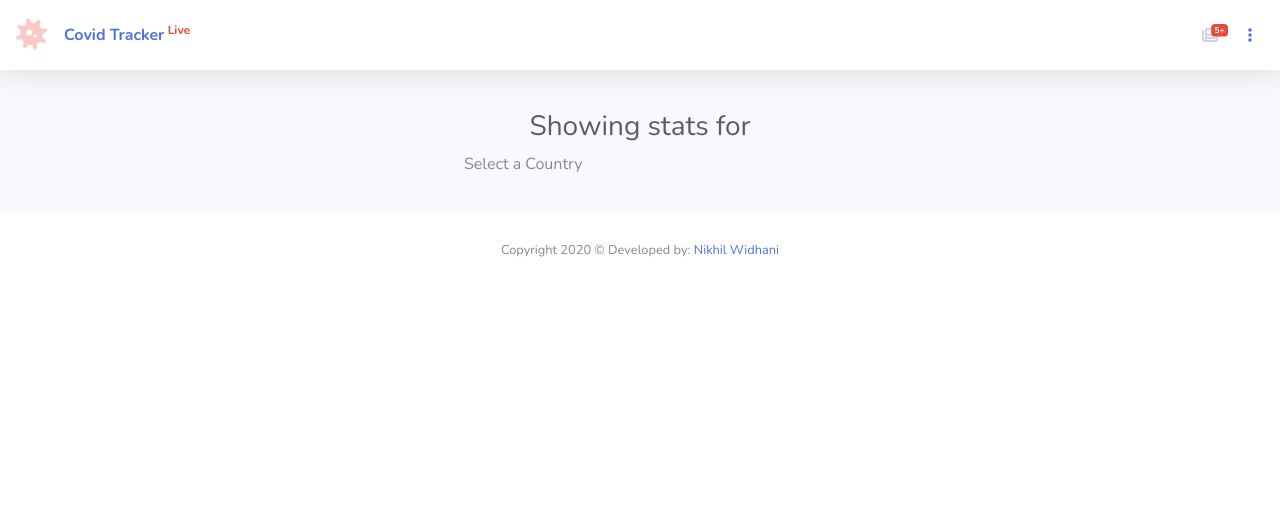
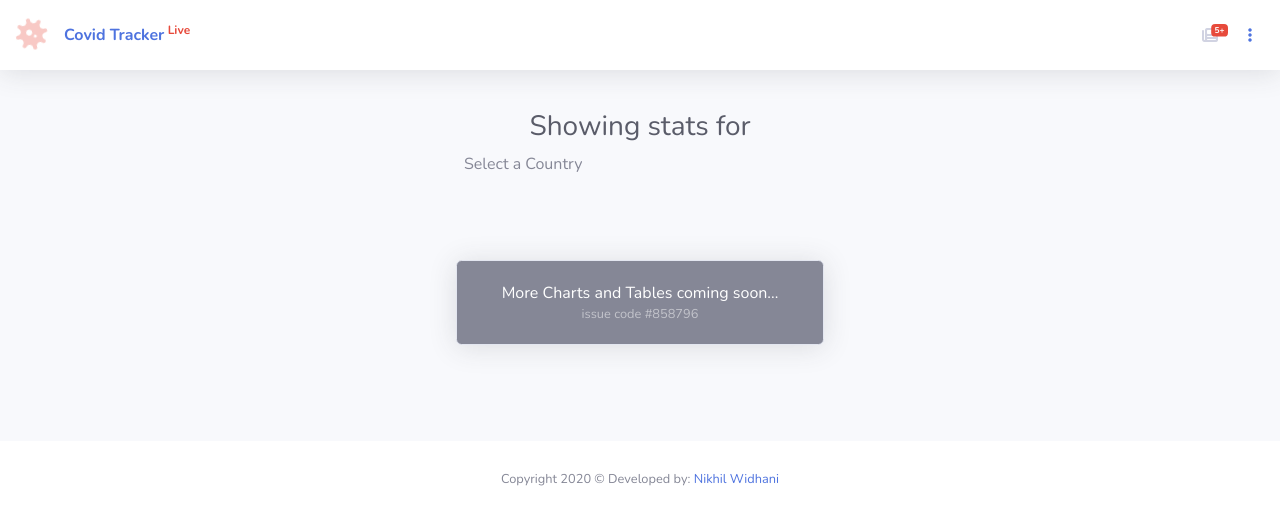
Before and after one commit to nikhil96widhani/CovidDjango, a Django app: template templates/index.html in a window 1280 px wide. Shown: the top 525 px of the page. Run offline with Django 3.2, Linux system fonts and the light colour scheme; the template is opened without the code that fills it, so the values that code supplies are empty; some libraries are stand-ins or nearby versions.

Commit message:
New UI pre release

```diff
--- a/templates/index.html
+++ b/templates/index.html
@@ -151,6 +151,22 @@
             </div>
               {% endfor %}
           </div>
+
+        <div class="container-fluid select2-dropdown333  py-5">
+            <div class="card bg-secondary text-white shadow text-center">
+                    <div class="card-body">
+                      More Charts and Tables coming soon...
+                      <div class="text-white-50 small">issue code #858796</div>
+                    </div>
+                  </div>
+
+          </div>
+
+
+        <div class="aligncol-xl-7 col-md-4 py-4">
+
+        </div>
+
 
 {#          <!-- Content Row -->#}
 {##}
```
